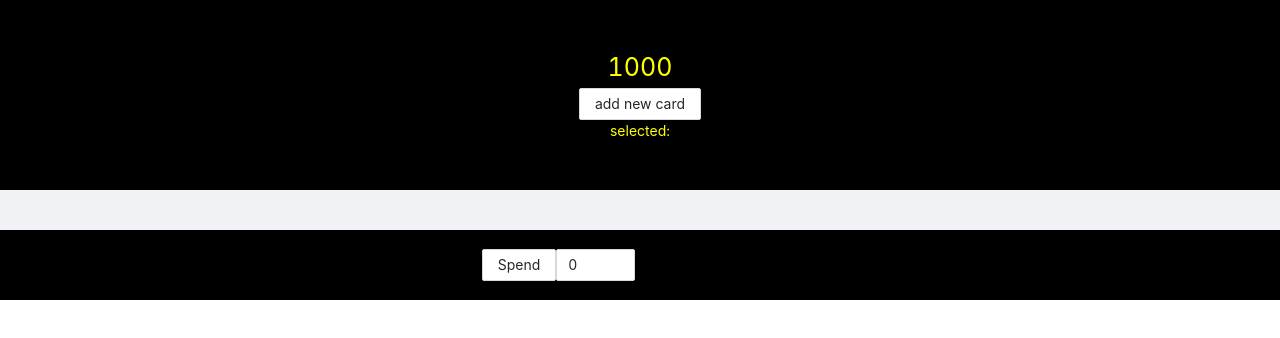
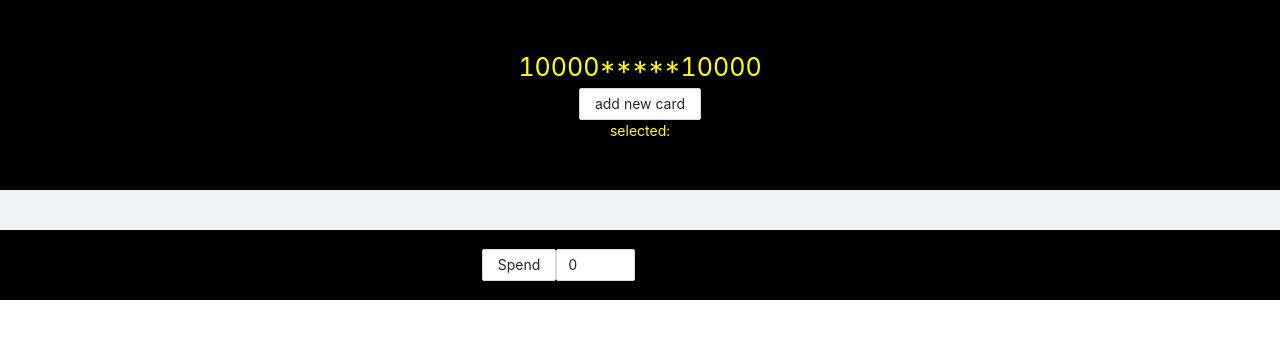
Before and after one commit to impedance/honeykeeper, a React (Create React App) app: page / in a window 1280 px wide. Shown: the top 338 px of the page. Built offline with nearby package versions, Linux system fonts and the light colour scheme.

Commit message:
add sber account

```diff
--- a/src/App.tsx
+++ b/src/App.tsx
@@ -12,7 +12,8 @@ const App: FC = () => {
     selected: boolean;
   };
 
-  const [totalAmount, setTotalAmount] = useState<number>(1000);
+  const [sberAccount, setSberAccount] = useState<number>(10000);
+  const [totalAmount, setTotalAmount] = useState<number>(sberAccount);
   const [budgets, setBudgets] = useState<{ [key: string]: BudgetItem }>({});
   const [counter, setCounter] = useState<number>(0);
   const [selectedId, setSelectedId] = useState<string>("");
@@ -61,6 +62,7 @@ const App: FC = () => {
     const { amount } = budgets[selectedId];
     const newBudget = { ...budgets[selectedId], amount: amount - sumToSpend };
     setBudgets({ ...budgets, [selectedId]: newBudget });
+    setSberAccount(sberAccount - sumToSpend)
   };
 
   const addBudget = () => {
@@ -111,7 +113,7 @@ const App: FC = () => {
       <Row>
         <Col span={24}>
           <div className="accounts-area">
-            <div className="total-amount">{totalAmount}</div>
+            <div className="total-amount">{totalAmount}*****{sberAccount}</div>
             <Button onClick={addBudget}>add new card</Button>
             <div>selected: {selectedId}</div>
             {selectedId && (
```
